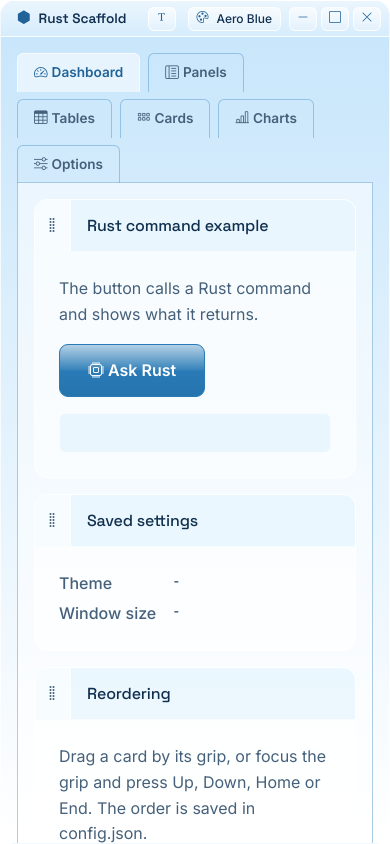
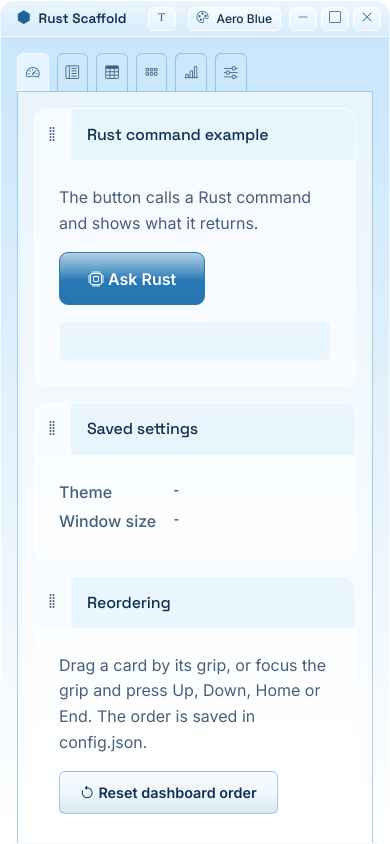
Before and after one commit to Webslug/rust_scaffold, a plain HTML site: page ui/index.html in a window 390 px wide. Drawn offline with Linux system fonts and the light colour scheme.

Commit message:
Rust Scaffold update 2026-11-13 00:56:34

```diff
--- a/ui/css/index.css
+++ b/ui/css/index.css
@@ -10,6 +10,7 @@
 @import "charts.css";
 @import "charts-page.css";
 @import "tabs.css";
+@import "tooltips.css";
 @import "accordion.css";
 @import "alerts.css";
 @import "dividers.css";
--- /dev/null
+++ b/ui/css/tooltips.css
@@ -0,0 +1,26 @@
+/* Bootstrap tooltips, themed. Copied from the template's containers.css,
+   which this scaffold does not load. */
+.tooltip-inner {
+  background-color: var(--surface-raised);
+  color: var(--text);
+  border: 1px solid var(--border);
+  border-radius: var(--radius-sm);
+  padding: 0.5rem 0.85rem;
+  font-size: 0.8rem;
+}
+
+.tooltip.bs-tooltip-top .tooltip-arrow::before { border-top-color: var(--border); }
+.tooltip.bs-tooltip-bottom .tooltip-arrow::before { border-bottom-color: var(--border); }
+.tooltip.bs-tooltip-start .tooltip-arrow::before { border-left-color: var(--border); }
+.tooltip.bs-tooltip-end .tooltip-arrow::before { border-right-color: var(--border); }
+
+/* Informational only: a tooltip over a neighbouring control must not steal
+   its clicks. */
+.tooltip {
+  pointer-events: none;
+}
+
+/* Solid, not Bootstrap's 0.9: text behind a tooltip made it hard to read. */
+.tooltip.show {
+  opacity: 1;
+}
--- a/ui/css/window.css
+++ b/ui/css/window.css
@@ -192,6 +192,52 @@ html.square-corners {
   font-size: 0.85rem;
 }
 
+.app-tabs .nav-link .bi + .tab-label {
+  margin-left: var(--space-1);
+}
+
+/* Icons-only mode, set by js/tabs_fit.js when the labels would wrap. Labels
+   are clipped, not removed, so screen readers still announce them. If the
+   icons alone do not fit, the row scrolls sideways instead of wrapping. */
+.app-tabs.tabs-icons {
+  flex-wrap: nowrap;
+  overflow-x: auto;
+  overflow-y: hidden;
+}
+
+/* Slim, themed scrollbar for the rare row that still overflows. */
+.app-tabs.tabs-icons::-webkit-scrollbar {
+  height: 6px;
+}
+
+.app-tabs.tabs-icons::-webkit-scrollbar-track {
+  background: transparent;
+}
+
+.app-tabs.tabs-icons::-webkit-scrollbar-thumb {
+  background-color: var(--border-strong);
+  border-radius: var(--radius-pill);
+}
+
+.app-tabs.tabs-icons .nav-item {
+  flex: 0 0 auto;
+}
+
+.app-tabs.tabs-icons .nav-link {
+  position: relative;
+  padding-left: var(--space-2);
+  padding-right: var(--space-2);
+}
+
+.app-tabs.tabs-icons .tab-label {
+  position: absolute;
+  width: 1px;
+  height: 1px;
+  overflow: hidden;
+  clip-path: inset(50%);
+  white-space: nowrap;
+}
+
 .app-tabs {
   /* Room for the reveal button when the title bar is hidden. */
   padding-right: 2.5rem;
--- a/ui/index.html
+++ b/ui/index.html
@@ -30,24 +30,24 @@
 
     <main class="app-content" data-tauri-drag-region>
       <div id="config-warning" class="alert alert-warning d-none" role="alert"></div>
-      <ul class="nav nav-tabs nav-tabs-custom app-tabs" id="app-tabs" role="tablist">
+      <ul class="nav nav-tabs nav-tabs-custom app-tabs" id="app-tabs" role="tablist" data-tabs-fit>
         <li class="nav-item" role="presentation">
-          <button type="button" class="nav-link active" id="tab-dashboard" data-bs-toggle="tab" data-bs-target="#page-dashboard" role="tab" aria-controls="page-dashboard" aria-selected="true"><i class="bi bi-speedometer2 me-1"></i>Dashboard</button>
+          <button type="button" class="nav-link active" id="tab-dashboard" data-bs-toggle="tab" data-bs-target="#page-dashboard" role="tab" aria-controls="page-dashboard" aria-selected="true"><i class="bi bi-speedometer2"></i><span class="tab-label">Dashboard</span></button>
         </li>
         <li class="nav-item" role="presentation">
-          <button type="button" class="nav-link" id="tab-panels" data-bs-toggle="tab" data-bs-target="#page-panels" role="tab" aria-controls="page-panels" aria-selected="false"><i class="bi bi-layout-text-sidebar-reverse me-1"></i>Panels</button>
+          <button type="button" class="nav-link" id="tab-panels" data-bs-toggle="tab" data-bs-target="#page-panels" role="tab" aria-controls="page-panels" aria-selected="false"><i class="bi bi-layout-text-sidebar-reverse"></i><span class="tab-label">Panels</span></button>
         </li>
         <li class="nav-item" role="presentation">
-          <button type="button" class="nav-link" id="tab-tables" data-bs-toggle="tab" data-bs-target="#page-tables" role="tab" aria-controls="page-tables" aria-selected="false"><i class="bi bi-table me-1"></i>Tables</button>
+          <button type="button" class="nav-link" id="tab-tables" data-bs-toggle="tab" data-bs-target="#page-tables" role="tab" aria-controls="page-tables" aria-selected="false"><i class="bi bi-table"></i><span class="tab-label">Tables</span></button>
         </li>
         <li class="nav-item" role="presentation">
-          <button type="button" class="nav-link" id="tab-cards" data-bs-toggle="tab" data-bs-target="#page-cards" role="tab" aria-controls="page-cards" aria-selected="false"><i class="bi bi-grid-3x2-gap me-1"></i>Cards</button>
+          <button type="button" class="nav-link" id="tab-cards" data-bs-toggle="tab" data-bs-target="#page-cards" role="tab" aria-controls="page-cards" aria-selected="false"><i class="bi bi-grid-3x2-gap"></i><span class="tab-label">Cards</span></button>
         </li>
         <li class="nav-item" role="presentation">
-          <button type="button" class="nav-link" id="tab-charts" data-bs-toggle="tab" data-bs-target="#page-charts" role="tab" aria-controls="page-charts" aria-selected="false"><i class="bi bi-bar-chart-line me-1"></i>Charts</button>
+          <button type="button" class="nav-link" id="tab-charts" data-bs-toggle="tab" data-bs-target="#page-charts" role="tab" aria-controls="page-charts" aria-selected="false"><i class="bi bi-bar-chart-line"></i><span class="tab-label">Charts</span></button>
         </li>
         <li class="nav-item" role="presentation">
-          <button type="button" class="nav-link" id="tab-options" data-bs-toggle="tab" data-bs-target="#page-options" role="tab" aria-controls="page-options" aria-selected="false"><i class="bi bi-sliders me-1"></i>Options</button>
+          <button type="button" class="nav-link" id="tab-options" data-bs-toggle="tab" data-bs-target="#page-options" role="tab" aria-controls="page-options" aria-selected="false"><i class="bi bi-sliders"></i><span class="tab-label">Options</span></button>
         </li>
       </ul>
 
@@ -341,6 +341,7 @@
 
   <script src="js/bootstrap.bundle.min.js"></script>
   <script src="js/window.js"></script>
+  <script src="js/tabs_fit.js"></script>
   <script src="js/sortable.js"></script>
   <script src="js/table_search.js"></script>
   <script src="js/charts_page.js"></script>
--- /dev/null
+++ b/ui/js/tabs_fit.js
@@ -0,0 +1,78 @@
+/* Compact tab rows. For every list marked data-tabs-fit: when the tab labels
+   would wrap onto a second row, hide the labels and show icons only, with a
+   Bootstrap tooltip naming each tab. If even the icons do not fit, the row
+   scrolls sideways (see .tabs-icons in window.css). Works for any number of
+   tabs. Labels must be in <span class="tab-label">; they stay readable to
+   screen readers when hidden. */
+(function () {
+  "use strict";
+
+  var COMPACT = "tabs-icons";
+
+  function wraps(list) {
+    var items = list.children;
+    if (items.length < 2) { return false; }
+    return items[items.length - 1].offsetTop > items[0].offsetTop;
+  }
+
+  function setup(list) {
+    var tips = [];
+    var compact = false;
+    var pending = false;
+
+    list.querySelectorAll(".nav-link").forEach(function (link) {
+      var label = link.querySelector(".tab-label");
+      if (!label) { return; }
+      var tip = new bootstrap.Tooltip(link, {
+        title: label.textContent.trim(),
+        placement: "bottom",
+        trigger: "hover focus"
+      });
+      tip.disable();
+      // A clicked tab keeps focus; hide its tooltip so it does not linger.
+      link.addEventListener("click", function () { tip.hide(); });
+      tips.push(tip);
+    });
+
+    function setCompact(on) {
+      if (on === compact) { return; }
+      compact = on;
+      list.classList.toggle(COMPACT, on);
+      tips.forEach(function (tip) {
+        if (on) { tip.enable(); }
+        else { tip.hide(); tip.disable(); }
+      });
+    }
+
+    /* Measures with full labels; both class changes happen in one frame
+       before any paint, so nothing flickers. */
+    function check() {
+      pending = false;
+      list.classList.remove(COMPACT);
+      var tooWide = wraps(list);
+      list.classList.toggle(COMPACT, compact);
+      setCompact(tooWide);
+    }
+
+    function schedule() {
+      if (pending) { return; }
+      pending = true;
+      requestAnimationFrame(check);
+    }
+
+    new ResizeObserver(schedule).observe(list);
+    // Theme fonts differ in width (Sketchy is much wider).
+    new MutationObserver(schedule).observe(document.documentElement, {
+      attributes: true, attributeFilter: ["data-theme"]
+    });
+    if (document.fonts) { document.fonts.ready.then(schedule); }
+
+    // Keep the selected tab visible when the row scrolls sideways.
+    list.addEventListener("shown.bs.tab", function (e) {
+      if (compact) { e.target.scrollIntoView({ block: "nearest", inline: "nearest" }); }
+    });
+    check();
+  }
+
+  document.querySelectorAll("[data-tabs-fit]").forEach(setup);
+})();
```
Also changed, not shown: 3 other files.
